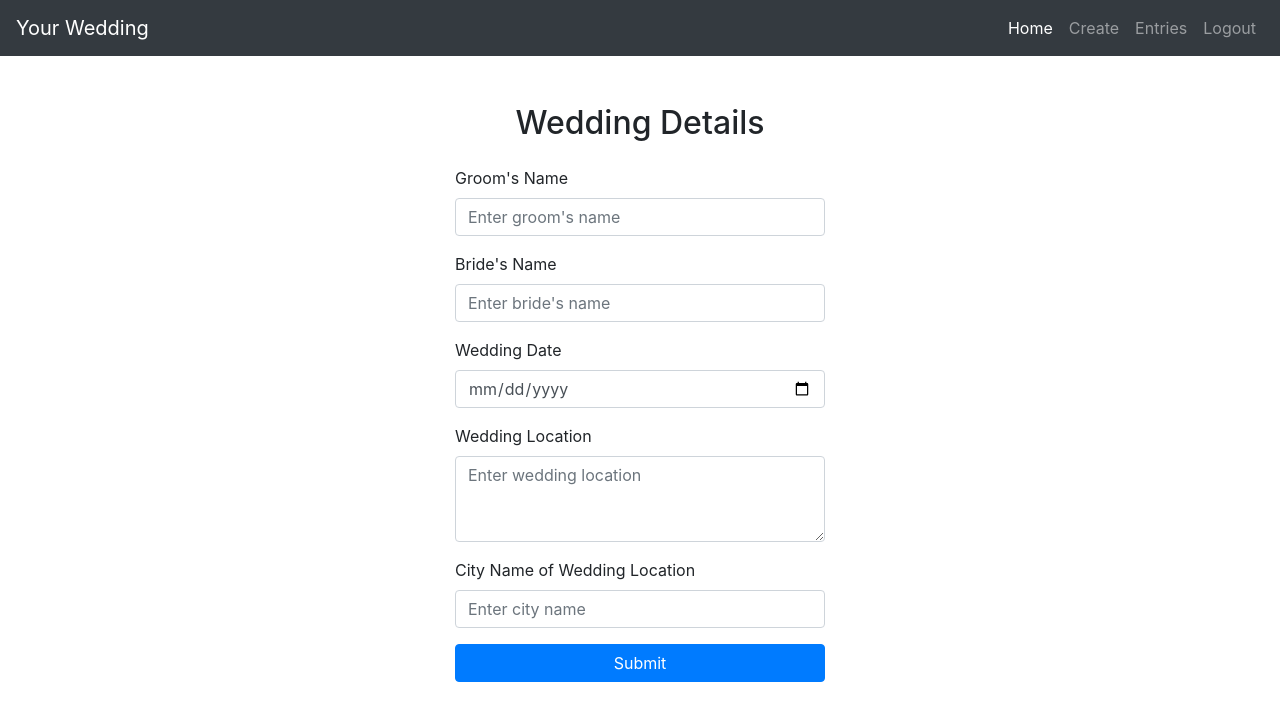
After one commit to ItsAdi22/wedding-web, a Flask app: page /create in a window 1280 px wide. The commit adds this page. Shown: the top 721 px of the page. Run offline with Flask 3, Linux system fonts and the light colour scheme; the visitor is signed in with stand-in values (Sample User, id 1); some libraries are stand-ins or nearby versions.

Commit message:
fixed wedding details form error (flask wtforms)

```diff
--- a/app.py
+++ b/app.py
@@ -1,6 +1,6 @@
 from flask import Flask, render_template,redirect ,url_for, request, flash, session
 from flask_mysqldb import MySQL
-from forms import SignupForm,LoginForm
+from forms import SignupForm,LoginForm,WeddingDetailsForm
 import os
 
 app = Flask(__name__)
@@ -118,9 +118,27 @@ def logout():
     return redirect(url_for('home'))
 
 ###################################### ROUTES FOR LOGIN/SIGNUP END ######################################
+@app.route('/create',methods=['POST','GET'])
+def create():
+    if 'email' in session:
+        form = WeddingDetailsForm()
+        if form.validate_on_submit():
+            # Process the form data as needed
+            grooms_name = request.form.get("grooms_name")
+            brides_name = request.form.get("brides_name")
+            wedding_date = request.form.get("wedding_date")
+            wedding_location = request.form.get("wedding_location")
+            city_name = request.form.get("city_name")
 
+            flash(f'{grooms_name}-{brides_name}-{wedding_date}-{wedding_location}-{city_name}')
+            print(f'{grooms_name}-{brides_name}-{wedding_date}-{wedding_location}-{city_name}')
+            return redirect(request.referrer)
+
+        return render_template('dashboard.html',form=form)
+    else:
+        return redirect(url_for('login'))
 
 @app.route('/create/view1')
-def create():
+def view():
     return render_template('wedding/index.html')
 app.run(port=80,debug=True)
--- a/forms.py
+++ b/forms.py
@@ -1,6 +1,7 @@
 from flask_wtf import FlaskForm
-from wtforms import StringField, PasswordField, SubmitField
+from wtforms import StringField, PasswordField, SubmitField, Form,TextAreaField, DateField
 from wtforms.validators import DataRequired, Email, Length
+
 
 
 class SignupForm(FlaskForm):
@@ -14,3 +15,11 @@ class LoginForm(FlaskForm):
     email = StringField('Email', validators=[DataRequired(), Email()])
     password = PasswordField('Password', validators=[DataRequired()])
     submit = SubmitField('Login')
+
+class WeddingDetailsForm(FlaskForm):
+    grooms_name = StringField('Groom\'s Name', validators=[DataRequired(), Length(max=255)])
+    brides_name = StringField('Bride\'s Name', validators=[DataRequired(), Length(max=255)])
+    wedding_date = DateField('Wedding Date', format='%Y-%m-%d', validators=[DataRequired()])
+    wedding_location = TextAreaField('Wedding Location', validators=[DataRequired(), Length(max=1000)])
+    city_name = StringField('City Name of Wedding Location', validators=[DataRequired(), Length(max=255)])
+    submit = SubmitField('Submit')
--- /dev/null
+++ b/templates/dashboard.html
@@ -0,0 +1,51 @@
+{% extends 'header.html' %}
+
+{% block detailscss %}
+<style>
+    body {
+            padding-top: 56px; /* Adjusted for the fixed navbar height */
+        }
+    .form-container {
+        max-width: 400px;
+        margin: 0 auto;
+    }
+</style>
+
+{% endblock detailscss %}
+
+{% block details %}
+<div class="container mt-5 form-container">
+    <form method="POST" action="{{ url_for('create') }}">
+        {{ form.csrf_token }}
+
+        <h2 class="text-center mb-4">Wedding Details</h2>
+
+        <div class="form-group">
+            {{ form.grooms_name.label(class="form-label") }}
+            {{ form.grooms_name(class="form-control", placeholder="Enter groom's name") }}
+        </div>
+
+        <div class="form-group">
+            {{ form.brides_name.label(class="form-label") }}
+            {{ form.brides_name(class="form-control", placeholder="Enter bride's name") }}
+        </div>
+
+        <div class="form-group">
+            {{ form.wedding_date.label(class="form-label") }}
+            {{ form.wedding_date(class="form-control datepicker", placeholder="Select wedding date") }}
+        </div>
+
+        <div class="form-group">
+            {{ form.wedding_location.label(class="form-label") }}
+            {{ form.wedding_location(class="form-control", rows="3", placeholder="Enter wedding location") }}
+        </div>
+
+        <div class="form-group">
+            {{ form.city_name.label(class="form-label") }}
+            {{ form.city_name(class="form-control", placeholder="Enter city name") }}
+        </div>
+
+        {{ form.submit(class="btn btn-primary btn-block") }}
+    </form>
+</div>
+{% endblock details %}
--- a/templates/header.html
+++ b/templates/header.html
@@ -18,6 +18,7 @@
 
     {% block signupcss %} {% endblock signupcss %}
     {% block logincss %} {% endblock logincss %}
+    {% block detailscss %} {% endblock detailscss %}
 
 
 </head>
@@ -43,6 +44,12 @@
                 </li>
                 {% elif 'email' in session %}
                 <li class="nav-item">
+                    <a class="nav-link" href="{{url_for('create')}}">Create</a>
+                </li>
+                <li class="nav-item">
+                    <a class="nav-link" href="{{url_for('create')}}">Entries</a>
+                </li>
+                <li class="nav-item">
                     <a class="nav-link" href="{{url_for('logout')}}">Logout</a>
                 </li>
                 {% endif %}
@@ -61,6 +68,7 @@
     {% block home %} {% endblock home %}
     {% block signup %} {% endblock signup %}
     {% block login %} {% endblock login %}
+    {% block details %} {% endblock details %}
 
 
 
--- a/templates/home.html
+++ b/templates/home.html
@@ -6,7 +6,7 @@
         <div class="text-center">
             <h1>Create Your Wedding Website</h1>
             <p class="lead">Share your special moments with a personalized wedding website</p>
-            <a href="#" class="btn btn-primary btn-lg">Get Started</a>
+            <a href="{{url_for('create')}}" class="btn btn-primary btn-lg">Get Started</a>
         </div>
     </div>
 {% endblock home %}
```
Also changed, not shown: templates/wedding/index.html (+6 -2 lines).
